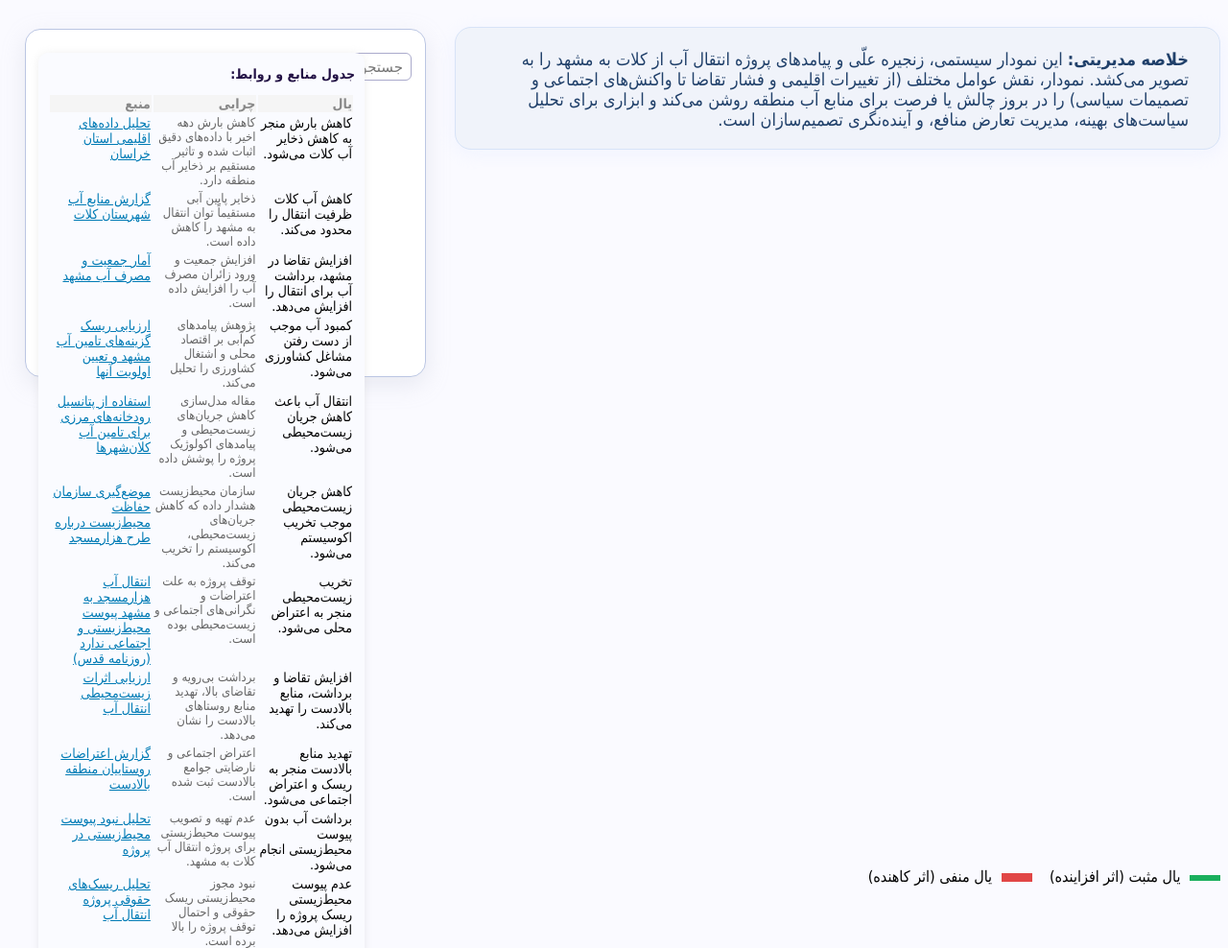
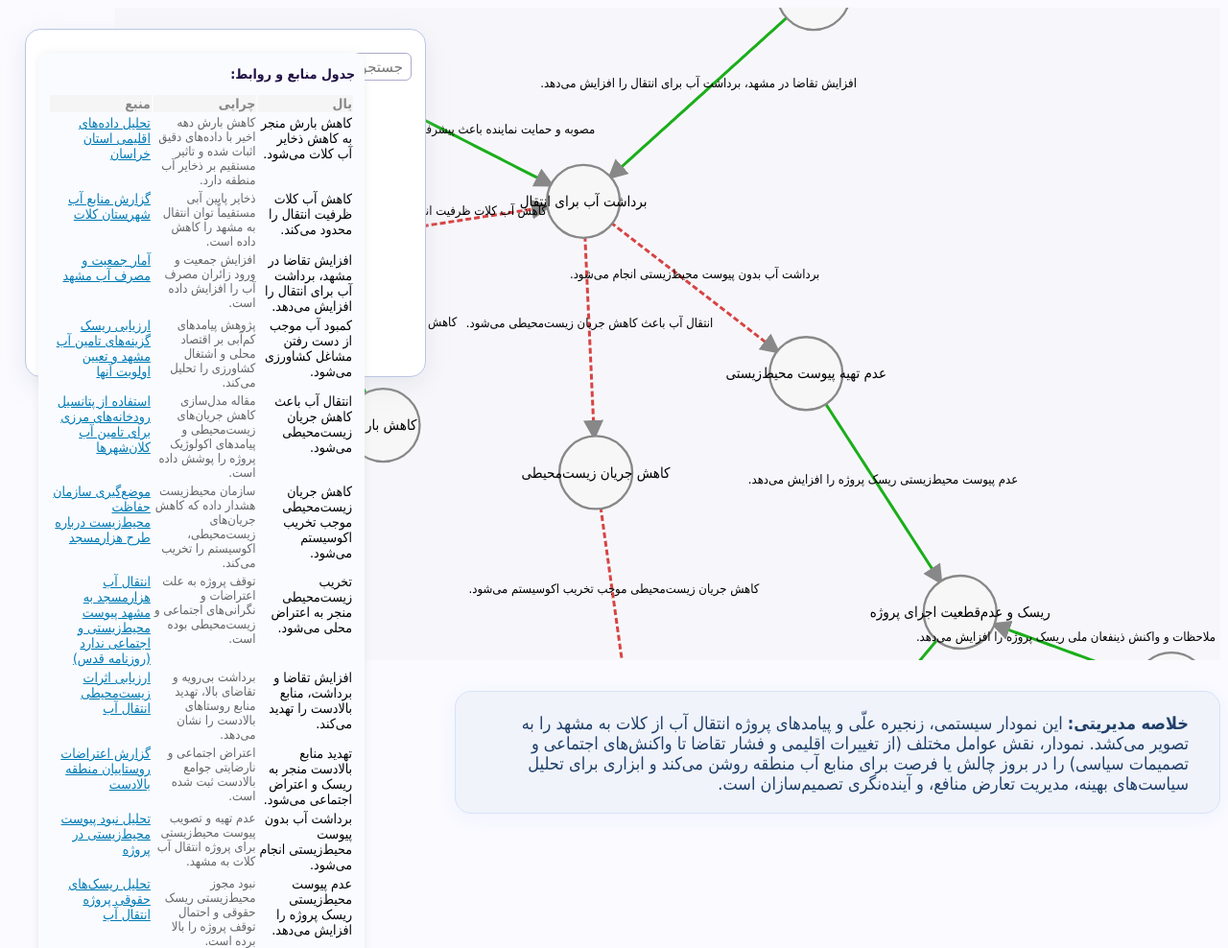
Before and after one commit to sajjadzea/my-simple-system, a plain HTML site: page index.html in a window 1280 px wide. Shown: the top 988 px of the page at 96% size. Before the commit the page ends 931 px from the top, so only its background shows below. Drawn offline with nearby package versions, Linux system fonts and the light colour scheme.

Commit message:
Update index.html

```diff
--- a/index.html
+++ b/index.html
@@ -29,6 +29,7 @@
     </style>
 </head>
 <body>
+    <div id="graph"></div>
     <div class="summary-box">
         <b>خلاصه مدیریتی:</b>
         این نمودار سیستمی، زنجیره علّی و پیامدهای پروژه انتقال آب از کلات به مشهد را به تصویر می‌کشد.
```
